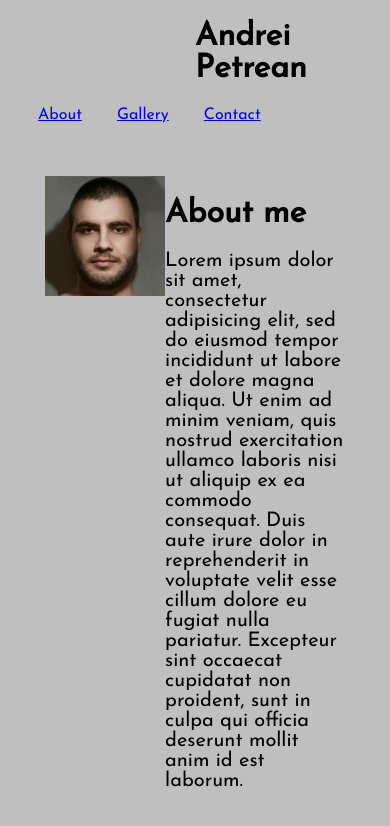
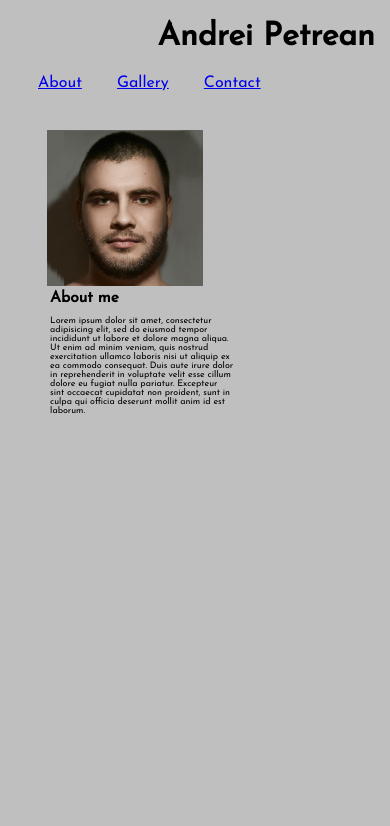
Before and after one commit to Mitza23/AP_photography_website, a plain HTML site: page Andrei Petrean/index.html in a window 390 px wide. Drawn offline with Linux system fonts and the light colour scheme.

Commit message:
Making the "About" page responsive

```diff
--- a/Andrei Petrean/Styles/index.css
+++ b/Andrei Petrean/Styles/index.css
@@ -6,22 +6,29 @@
 body{
 	background-color: #bfbfbf;
 	font-family: Josefin;
-	overflow: hidden;
 }
 
 nav{
 	margin-top: 3%;
 }
 
+
 #title{
 	box-sizing: border-box;
-	margin-left: 50%;
+	width: 60%;
+	margin-left: auto;
+}
+
+.center-box h1{
+	margin-top: 0;
+	font-size: 4vw;
 }
 
 .center-box{
+	position: absolute;
 	box-sizing: border-box;
 	height: 40%;
-	margin: 10% auto;
+	margin: 10%;
 	width: 80%;
 }
 
@@ -31,24 +38,28 @@ nav{
 
 .description{
 	box-sizing: border-box;
-	width: 60%;
+	margin-top: 0;
+	margin-left: 1%;
+	width: 59%;
 	float: right;
 	margin-top: auto;
 	margin-bottom: auto;
 }
 
 .description p{
-	font-size: 20px;
-}
-
-header{
-	text-align: center;
-	background-color: orange;
-	height: 15%;
-	font-size: 2rem;
+	font-size: 2.3vw;
 }
 
 nav a{
 	margin-left: 30px;
 	margin-right: auto;
 }
+
+@media(max-width: 600px){
+	.description{
+		float: none;
+	}
+	#face{
+		width: 50%
+	}
+}
```
Also changed, not shown: Andrei Petrean/index.html (+0 -2 lines).
